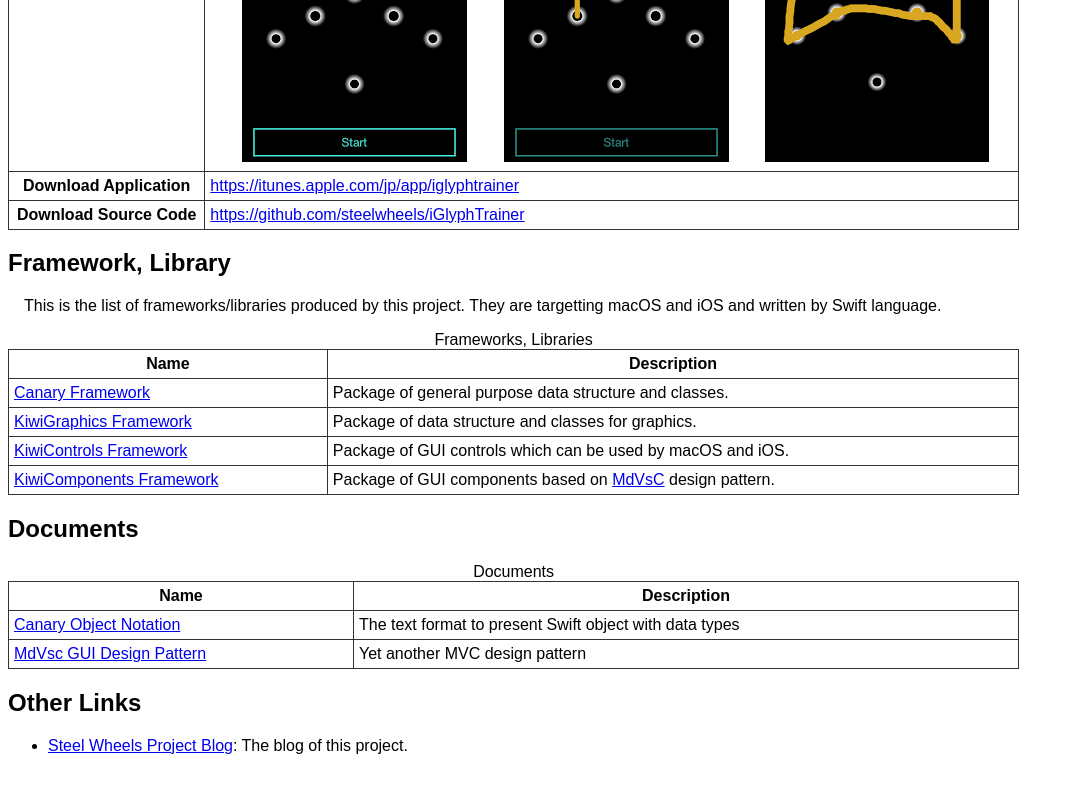
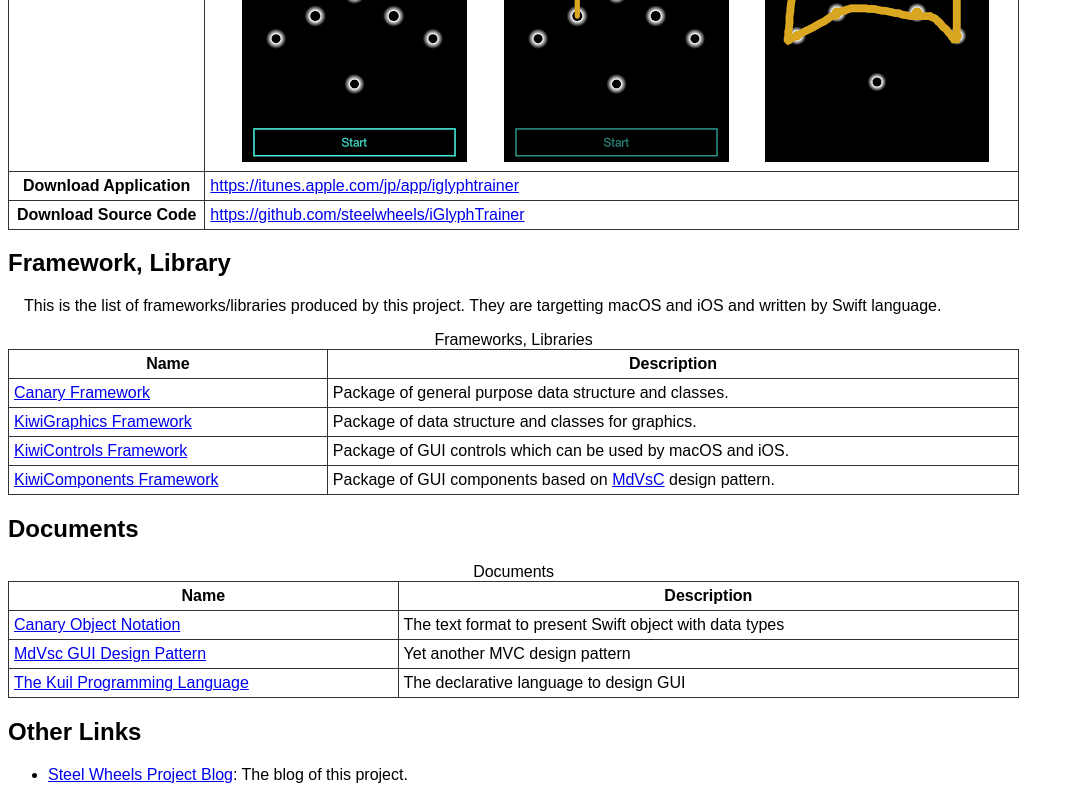
Before and after one commit to steelwheels/steelwheels.github.io, a plain HTML site: page index.html in a window 1280 px wide. Shown: the part 1330-2130 px from the top of the page, without its empty margins (0-1074 px from the left). Before the commit the page ends 2101 px from the top, so only its background shows below. Drawn offline with Linux system fonts and the light colour scheme.

Commit message:
index.html: Add links for specification of the Kuil programming language

```diff
--- a/index.html
+++ b/index.html
@@ -147,6 +147,11 @@
           MdVsc GUI Design Pattern</a></td>
         <td>Yet another MVC design pattern</td>
       </tr>
+      <tr>
+	<td><a href="https://github.com/steelwheels/KiwiComponents/blob/master/Documents/Kuil.md">The Kuil Programming Language</a></td>
+	<td>The declarative language to design GUI
+	</td>
+      </tr>
     </table>
     <h2>Other Links</h2>
       <ul>
```
